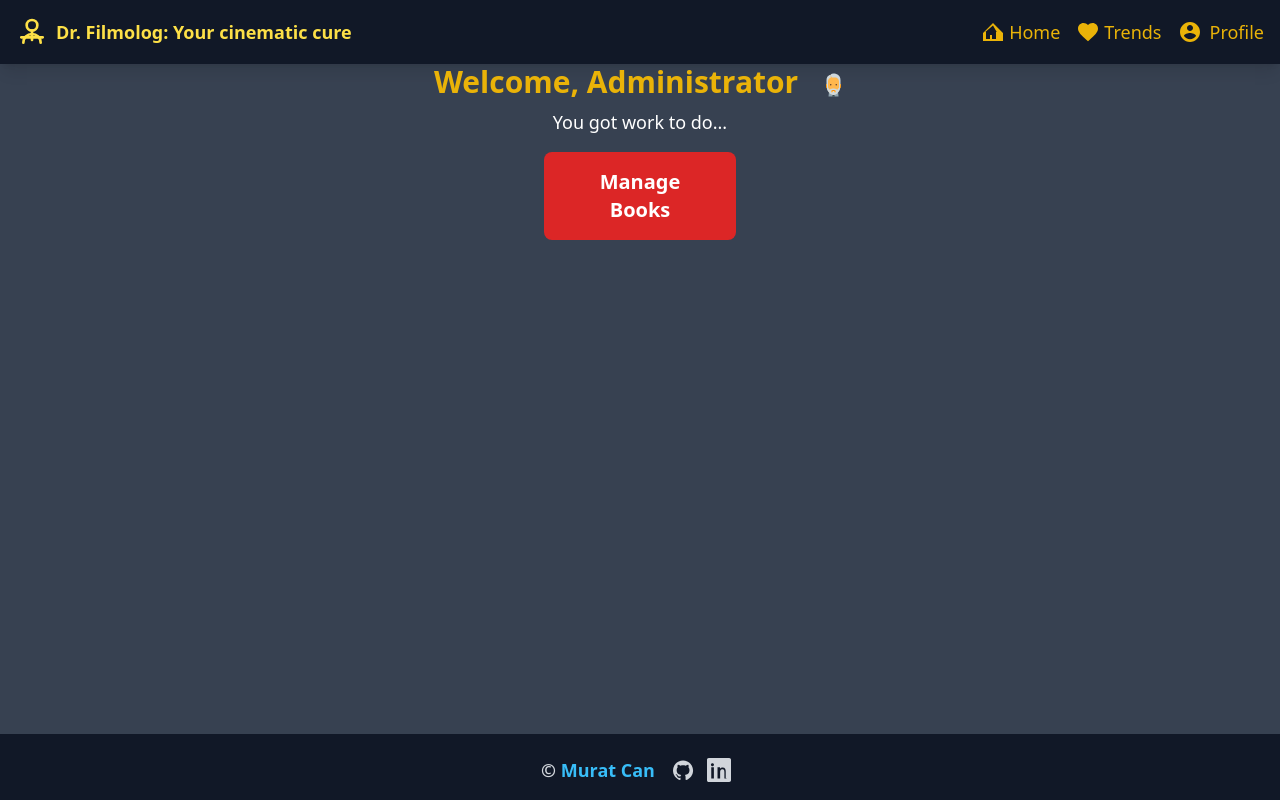
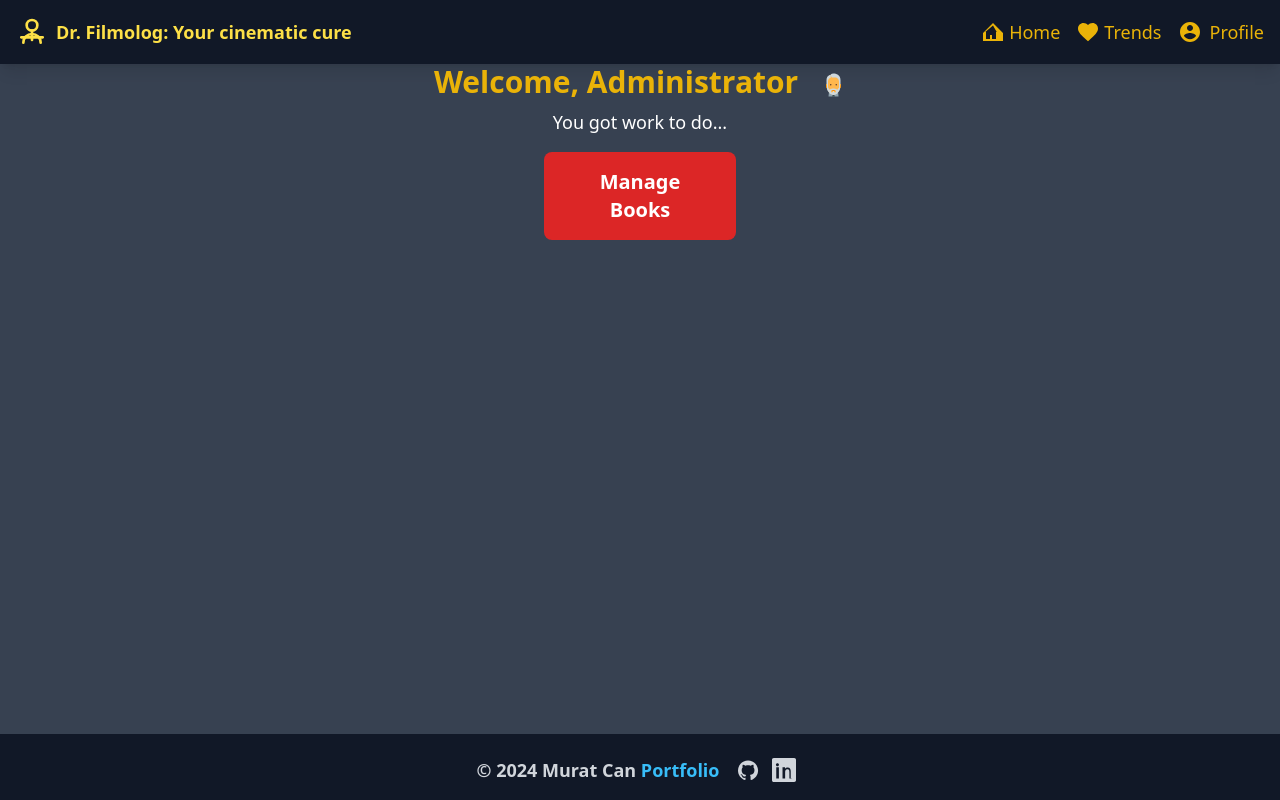
Before and after one commit to fsevindik/blog, a React (Vite) app in the folder client/: page /admin in a window 1280 px wide. Built offline with nearby package versions, Linux system fonts and the light colour scheme.

Commit message:
import icon

```diff
--- a/client/src/pages/components/Footer.tsx
+++ b/client/src/pages/components/Footer.tsx
@@ -7,14 +7,14 @@ const Footer: React.FC = () => {
     <footer className="bg-gray-900 text-center max-h-20 py-4 w-full mt-auto">
       <div className="container mx-auto">
         <p className="text-gray-300 font-semibold">
-          &copy;{" "}
+          &copy; 2024 Murat Can{" "}
           <a
             href="https://muratcan23.github.io/myportfolio/"
             target="_blank"
             rel="noopener noreferrer"
             className="text-sky-400 hover:text-yellow-500 mr-4"
           >
-            Murat Can
+            Portfolio
           </a>
           <a
             href="https://github.com/muratcan23"
```
